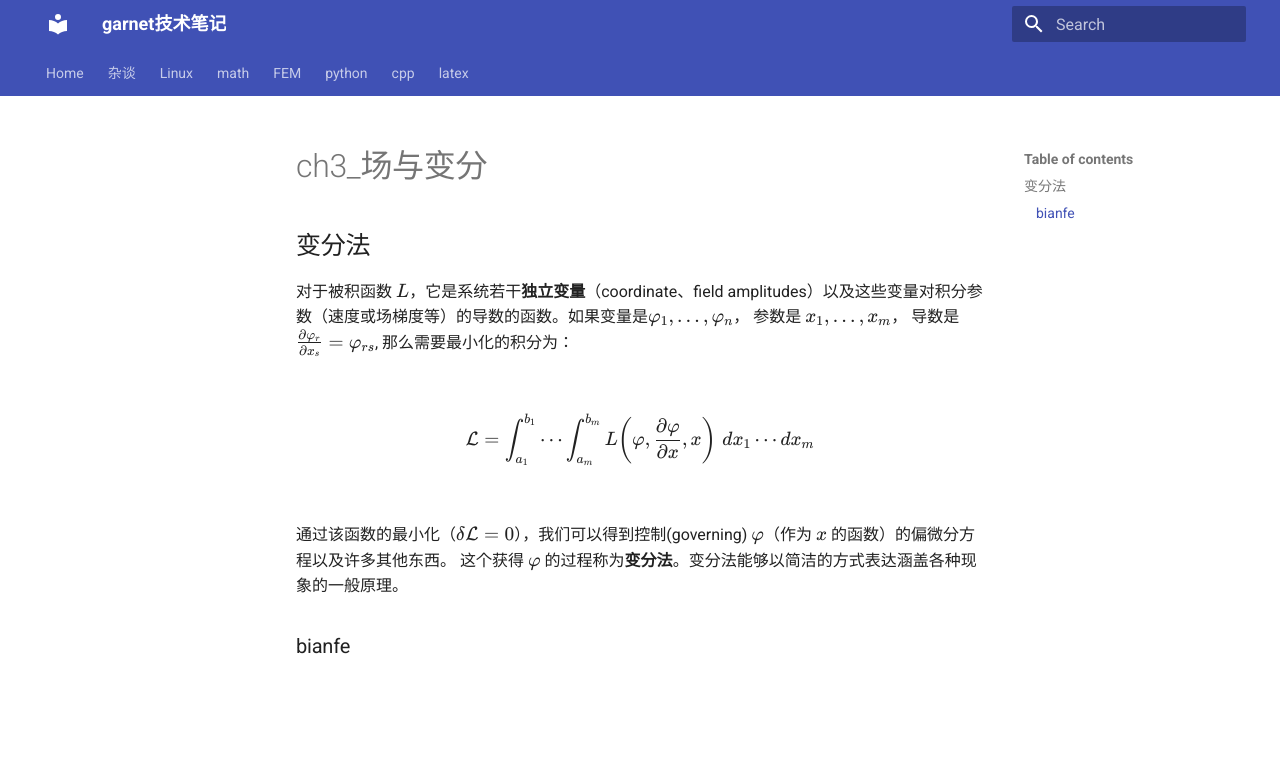
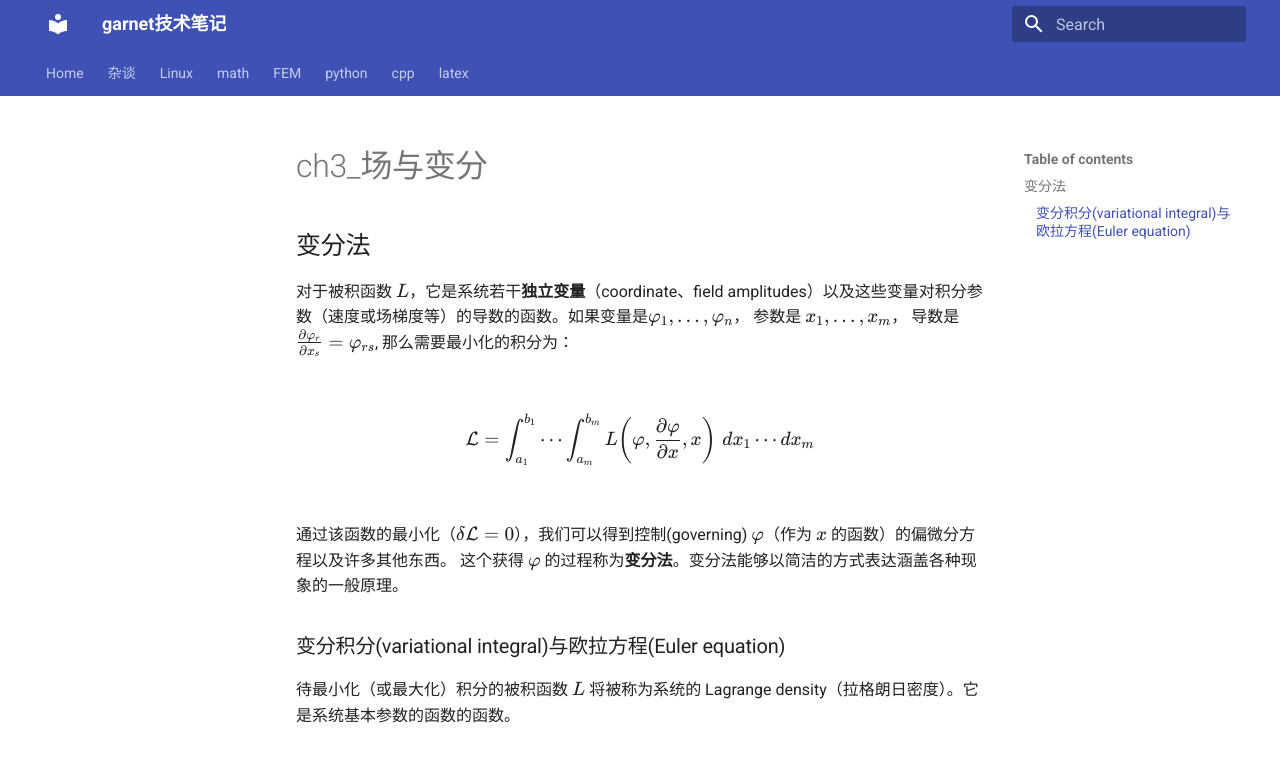
Before and after one commit to ymma98/technotes, an MkDocs documentation site: the page built from docs/math/数学物理方法/ch3_场与变分.md, in a window 1280 px wide. Shown: the top 762 px of the page. Built offline with MkDocs 1.6.1 and Material for MkDocs 9.7.7, drawn with Linux system fonts in a browser that asks for light colours.

Commit message:
docs/math/数学物理方法/ch3_场与变分.md updated from https://stackedit.cn/

```diff
--- a/docs/math/数学物理方法/ch3_场与变分.md
+++ b/docs/math/数学物理方法/ch3_场与变分.md
@@ -13,8 +13,12 @@ $$
 
 通过该函数的最小化（$\delta \mathcal{L} = 0$），我们可以得到控制(governing) $\varphi$（作为 $x$ 的函数）的偏微分方程以及许多其他东西。 这个获得 $\varphi$ 的过程称为**变分法**。变分法能够以简洁的方式表达涵盖各种现象的一般原理。
 
-### bianfe
+### 变分积分(variational integral)与欧拉方程(Euler equation)
+
+待最小化（或最大化）积分的被积函数 $L$ 将被称为系统的 Lagrange density（拉格朗日密度）。它是系统基本参数的函数的函数。
+
+
 
 <!--stackedit_data:
-eyJoaXN0b3J5IjpbLTM3OTE3MDQ4NV19
+eyJoaXN0b3J5IjpbLTE1NjkyNTIxMjJdfQ==
 -->
```
